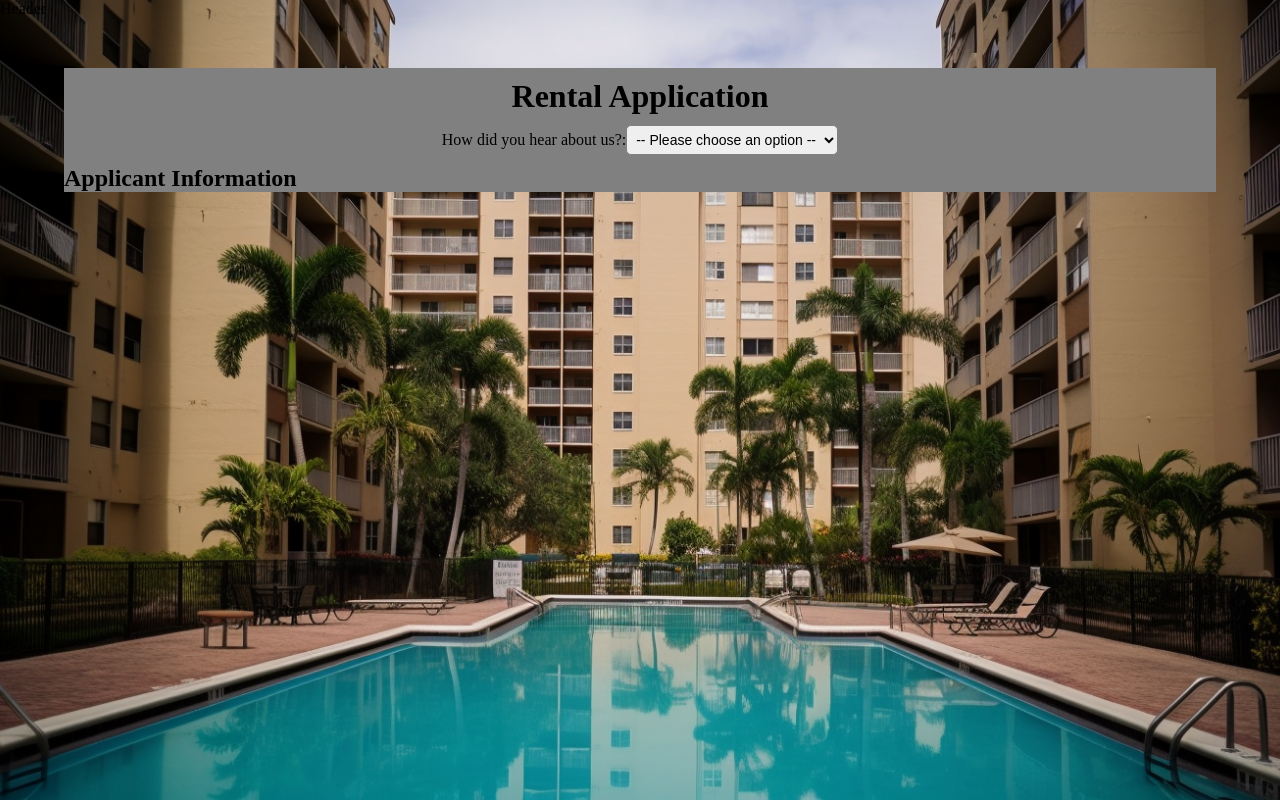
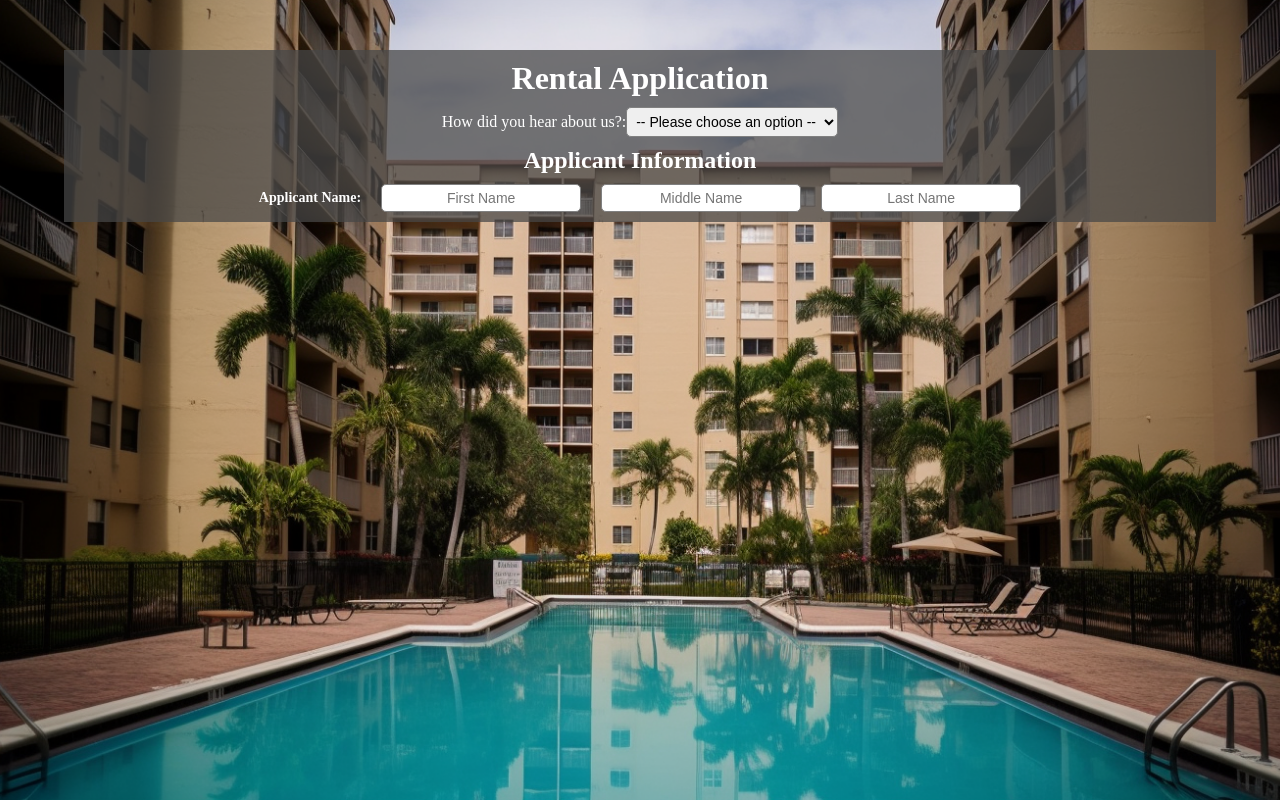
Before and after one commit to fabien1313/serenityhaven, a React (Vite) app in the folder client/: page / in a window 1280 px wide. Built offline with nearby package versions, Linux system fonts and the light colour scheme.

Commit message:
adding root css variables

```diff
--- a/client/src/App.jsx
+++ b/client/src/App.jsx
@@ -7,7 +7,7 @@ import RentalApp from "./components/RentalApp/RentalApp";
 function App() {
 	return (
 		<div className="app-main-container">
-			<Header/>
+			{/* <Header/> */}
 			{/* <Routes> */}
 				{/* <Home /> */}
 				{/* <Dashboard /> */}
--- a/client/src/components/RentalApp/RentalApp.jsx
+++ b/client/src/components/RentalApp/RentalApp.jsx
@@ -31,8 +31,12 @@ const RentalApp = () => {
 				</div>
 				<div className="ra-applicant-info">
 					<h2 className="ra-applicant-title">Applicant Information</h2>
-
-
+					<div className="ra-applicant-name-container">
+						<h2 className="ra-applicant-name">Applicant Name:</h2>
+						<input className="ra-applicant-first-name" type="text" placeholder="First Name"/>
+						<input className="ra-applicant-middle-name" type="text" placeholder="Middle Name"/>
+						<input className="ra-applicant-last-name" type="text" placeholder="Last Name"/>
+					</div>
 				</div>
 			</form>
 		</div>
--- a/client/src/components/RentalApp/rentalApp.css
+++ b/client/src/components/RentalApp/rentalApp.css
@@ -6,10 +6,11 @@
 	align-items: center;
 	/* justify-content: center; */
 	flex-direction: column;
+	color: white;
 }
 .ra-main-form {
 	margin: 50px 0 0 0;
-	background-color: grey;
+	background-color: rgba(71, 71, 71, 0.726);
 	width: 90%;
 }
 .ra-main-title, .ra-dropdown {
@@ -21,7 +22,31 @@
 	font-size: 14px;
 	border-radius: 5px;
 	border: 1px solid gray;
-	z-index: 1000;
+}
+.ra-applicant-title {
+	text-align: center;
+}
+.ra-applicant-name-container {
+	display: flex;
+	justify-content: center;
+	align-items: center;
+}
+.ra-applicant-name {
+	font-size: 14px;
+	margin: 10px 10px;
+}
+.ra-applicant-first-name, .ra-applicant-middle-name, .ra-applicant-last-name {
+	width: 200px;
+	padding: 5px;
+	font-size: 14px;
+	border-radius: 5px;
+	border: 1px solid gray;
+	margin: 10px 10px;
+	text-align: center;
+}
 
-  }
+
+
+
+
 /* ------------- */
--- a/client/src/main.css
+++ b/client/src/main.css
@@ -6,6 +6,23 @@
 	padding: 0;
 	box-sizing: border-box;
 }
+:root {
+    --color1: #9500ec;
+    --color2: #7407a0;
+    --color3: #ffa600;
+    --color4: green;
+    --color5: blue;
+    --color6: rgb(29, 29, 29);
+    --h1: 3rem;
+    --h2: 2.25rem;
+    --h3: 1.75rem;
+    --h4: 1.5rem;
+    --p: 1.0rem;
+    --window: rgba(0, 0, 0, 0.5);
+    --border1: 3px solid black;
+    --border2: 1px solid black;
+    --shadow: 5px 5px 10px #000000d3;
+}
 body {
 	background-image: url(./images/background.jpg);
 	background-size: cover;
```
